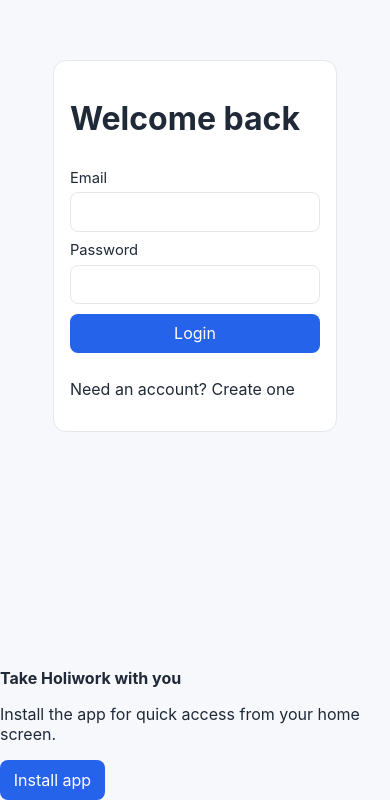
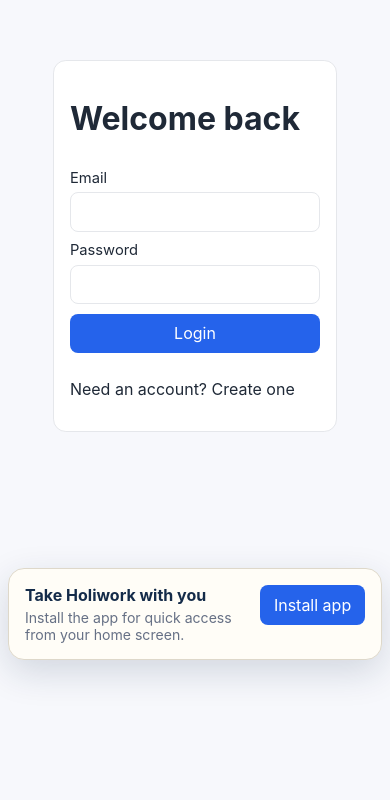
Before and after one commit to Sumukhramakrishnamarry-0602/holiwork.app, a Next.js app: page /login in a window 390 px wide. Shown: the part 176-976 px from the top of the page. After the commit the page ends 844 px from the top, so only its background shows below. Built offline with nearby package versions, Linux system fonts and the light colour scheme; no server answers.

Commit message:
Style Holiwork PWA install prompt for desktop and mobile

```diff
--- a/app/globals.css
+++ b/app/globals.css
@@ -163,3 +163,29 @@
   .content { padding-bottom: 5rem; }
   .grid-2, .grid-3 { grid-template-columns: 1fr; }
 }
+
+
+.pwa-install-bar {
+  position: fixed;
+  right: 1rem;
+  bottom: 1rem;
+  z-index: 50;
+  display: flex;
+  align-items: center;
+  justify-content: space-between;
+  gap: 1rem;
+  width: min(31rem, calc(100vw - 2rem));
+  padding: 1rem;
+  color: #142b49;
+  background: #fffdf7;
+  border: 1px solid #ded8ca;
+  border-radius: 1rem;
+  box-shadow: 0 12px 36px rgba(20, 43, 73, 0.16);
+}
+.pwa-install-bar p { margin: .25rem 0 0; color: #667085; font-size: .88rem; }
+.pwa-install-bar .pwa-install-message { margin-top: .5rem; color: #142b49; }
+.pwa-install-note { position: fixed; bottom: .75rem; right: .75rem; z-index: 50; font-size: .85rem; color: #142b49; background: #fffdf7; border: 1px solid #ded8ca; border-radius: .75rem; padding: .65rem .85rem; }
+@media (max-width: 520px) {
+  .pwa-install-bar { left: .5rem; right: .5rem; bottom: .5rem; width: auto; align-items: flex-start; }
+  .pwa-install-bar .primary-btn { white-space: nowrap; }
+}
```
